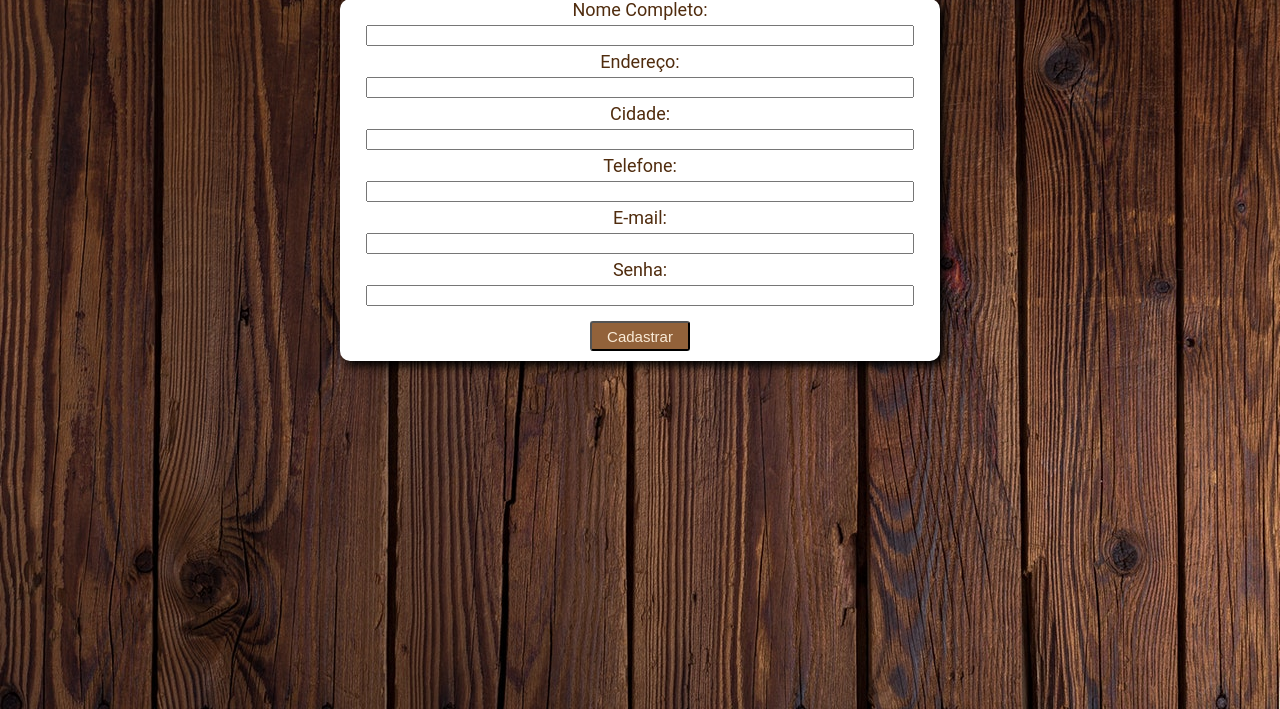
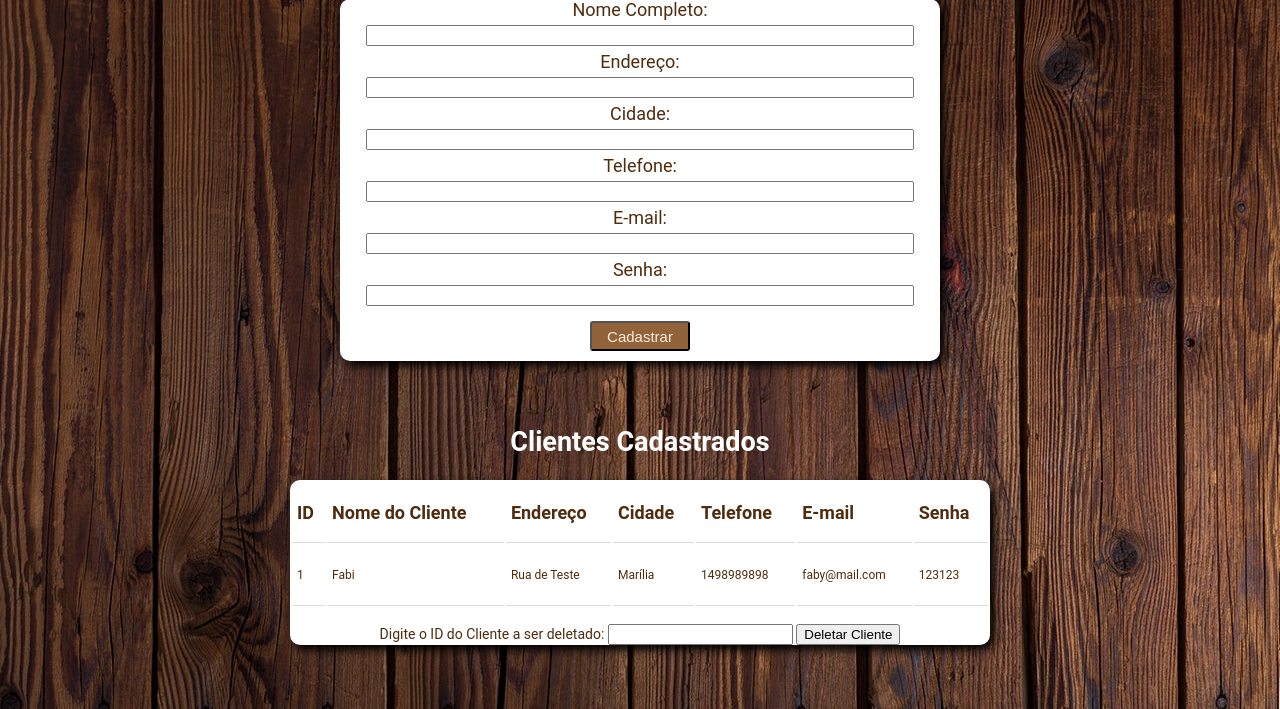
Before and after one commit to fabygiacomini/projeto-hamburgueria, a PHP site: page /cadastro.html in a window 1280 px wide. Shown: the part 91-800 px from the top of the page. Run offline with PHP 8.4, Linux system fonts and the light colour scheme; data comes from the database, SQL or seed files in the repository.

Commit message:
adiciona listagem de clientes cadastrados e a funcionalidade de deletar clientes cadastrados

```diff
--- a/cadastro.html
+++ b/cadastro.html
@@ -32,6 +32,39 @@
       <input type="submit" value="Cadastrar" id="btn-cadastro">
     </form>
   </div>
+  <section>
+    <br>
+    <br>
+    <h2>Clientes Cadastrados</h2>
+    <div class="result">
+      <table>
+        <thead>
+          <tr>
+            <th>ID</th>
+            <th>Nome do Cliente</th>
+            <th>Endereço</th>
+            <th>Cidade</th>
+            <th>Telefone</th>
+            <th>E-mail</th>
+            <th>Senha</th>
+          </tr>
+        </thead>
+        <tbody id="tabelaClientes">
+
+        </tbody>
+      </table>
+      <div id="sectionDelete"></div>
+        <form id="deletarCliente">
+          <label for="campoId" style="font-size: 14px;">Digite o ID do Cliente a ser deletado:
+            <input type="number" name="campoId" id="campoId">
+          </label>
+          <label for="btn-delete-cliente">
+            <input type="submit" name="btn-delete-cliente" id="btn-delete-cliente" value="Deletar Cliente">
+          </label>
+        </form>
+      </div>
+    </div>
+  </section>
   <script src="cadastroClientes.js"></script>
 </body>
 </html>
--- a/cadastroClientes.js
+++ b/cadastroClientes.js
@@ -1,3 +1,39 @@
+window.onload = () => {
+  listarClientes()
+}
+
+/**
+ * Lista todos os clientes cadastrados
+ * @return {undefined}
+ */
+function listarClientes () {
+  fetch("funcoes.php?operacao=listarClientes")
+  .then((result) => result.json())
+  .then((clientesCadastrados) => {
+    // console.log(clientesCadastrados)
+    let listaDeClientes = ''
+    clientesCadastrados.forEach((cliente) => {
+      let novoCliente = `
+      <tr>
+      <td>${cliente.id_cli}</td>
+      <td>${cliente.nome}</td>
+      <td>${cliente.endereco}</td>
+      <td>${cliente.cidade}</td>
+      <td>${cliente.telefone}</td>
+      <td>${cliente.email}</td>
+      <td>${cliente.senha}</td>
+      </tr>`;
+      listaDeClientes += novoCliente;
+    })
+
+    const containerClientes = document.getElementById('tabelaClientes')
+    containerClientes.innerHTML = listaDeClientes;
+  })
+}
+
+/**
+ * Para cadastrar um cliente no banco de dados
+ */
 const formularioCadastro  = document.getElementById('cadastroClientes')
 
 formularioCadastro.addEventListener('submit', function(event) {
@@ -11,9 +47,28 @@ formularioCadastro.addEventListener('submit', function(event) {
   }).then((resposta) => {
        return resposta.json()
   }).then((respostaConvertida) => {
-      console.log(respostaConvertida)
+      // console.log(respostaConvertida)
       alert(respostaConvertida.mensagem)
+      listarClientes();
   }).catch((error) => {
     console.error(error)
   })
 });
+
+/**
+ * Para deletar um cliente no banco de dados
+ */
+const formDelete = document.getElementById('deletarCliente')
+formDelete.addEventListener('submit', function(event) {
+  event.preventDefault();
+
+  const idADeletar = document.getElementById('campoId').value;
+  console.log(idADeletar)
+  fetch('funcoes.php?operacao=deletarCliente&id_cli=' + idADeletar)
+  .then((resposta) => resposta.json())
+  .then((mensagemConvertida) => {
+    alert(mensagemConvertida.mensagem)
+    listarClientes();
+  })
+  .catch((error) => console.error(error))
+});
--- a/funcoes.php
+++ b/funcoes.php
@@ -151,6 +151,11 @@ function pedidosPorData($dataBuscada)
 }
 
 
+/**
+ * Cadastra um cliente no banco de dados
+ * @param array $dadosDoFormdados inseridos no formulário de cadastro
+ * @return array mensagem de sucesso ou falha
+ */
 function cadastrarNovoCliente($dadosDoForm)
 {
 
@@ -162,6 +167,7 @@ function cadastrarNovoCliente($dadosDoForm)
     // $sqlInsercaoDdeNovoCliente = "INSERT INTO cliente (nome, endereco, cidade, telefone, email, senha) VALUES (" . $dadosDoForm['nome'] . "," . $dadosDoForm['endereco'] . "," . $dadosDoForm['cidade'] . "," . $dadosDoForm['telefone'] . ","  . $dadosDoForm['email'] . "," . $dadosDoForm['senha'] . ")";
 
     $cadastrarCliente = $conexao->prepare($sqlInsercaoDdeNovoCliente);
+
     $cadastrarCliente->bindParam(':nome', $dadosDoForm['nome'], PDO::PARAM_STR);
     $cadastrarCliente->bindParam(':endereco', $dadosDoForm['endereco'], PDO::PARAM_STR);
     $cadastrarCliente->bindParam(':cidade', $dadosDoForm['cidade'], PDO::PARAM_STR);
@@ -179,6 +185,39 @@ function cadastrarNovoCliente($dadosDoForm)
   ];
 }
 
+/**
+ * Recupera todos os clientes já cadastrados
+ * @return array
+ */
+function recuperaClientes()
+{
+  $conexao = criaConexao();
+  $consulta = $conexao->prepare("SELECT * FROM cliente");
+  $consulta->execute();
+  return $consulta->fetchAll(PDO::FETCH_ASSOC);
+}
+
+
+/**
+ * Deleta cliente cadastrado do banco
+ * @param integer $idClienteADeletar número de identificação do cliente a ter seu cadastro deletado
+ * @return array mensagem de sucesso ou falha
+ */
+function deletarCliente ($idClienteADeletar)
+{
+  try {
+    $conexao = criaConexao();
+    $deletaCliente = $conexao->prepare("DELETE FROM cliente WHERE id_cli = $idClienteADeletar;");
+    $deletaCliente->execute();
+  } catch(Exception $e) {
+    return ['mensagem' => 'Houve uma falha ao deletar cliente: ' . $e->getMessage()];
+  }
+
+  return [
+    'mensagem' => 'Cliente removido com sucesso!',
+  ];
+}
+
 
 
 $postJson = file_get_contents('php://input');
@@ -188,6 +227,7 @@ $parametroDoCorpoDaUrl = $postJson;
 
 // VERIFICACOES: verifica qual operacao foi passada pelo javascript através do parametro na URL
 // para definir o que vai fazer
+
 if ($operacao['operacao'] == 'mostrarTudo') {
   $resultado = recuperaProdutos();
   echo json_encode($resultado);
@@ -226,3 +266,14 @@ if ($operacao['operacao'] == 'cadastrarClientes') {
   $resultado = cadastrarNovoCliente($dadosDoForm);
   echo json_encode($resultado);
 }
+
+if ($operacao['operacao'] == 'listarClientes') {
+  $resultado = recuperaClientes();
+  echo json_encode($resultado);
+}
+
+if ($operacao['operacao'] == 'deletarCliente') {
+  $idClienteADeletar = $_GET['id_cli'];
+  $resultado = deletarCliente($idClienteADeletar);
+  echo json_encode($resultado);
+}
--- a/index.php
+++ b/index.php
@@ -11,7 +11,9 @@
 <body>
   <header>
     <!-- logo da hamburgueria e menu -->
-    <img src="logoprov.png" alt="logo" id="logo">
+    <div>
+      <img src="logo.png" alt="logo" id="logo">
+    </div>
     <nav>
       <span><a href="#content">MENU</a></span>
       <span><a href="historico.html">HISTÓRICO DE PEDIDOS</a></span>
--- a/main.js
+++ b/main.js
@@ -1,5 +1,6 @@
 let carrinho = [];
 
+// Carrega na página os hamburgueres cadastrados no banco de dados
 window.onload = () => {
   fetch('funcoes.php?operacao=mostrarTudo')
   .then((respostaInicial) => {
--- a/outrasPgsStyle.css
+++ b/outrasPgsStyle.css
@@ -10,7 +10,7 @@ body {
 div.result {
   background-color: white;
   color: rgb(80, 44, 14);
-  width: 600px;
+  width: 700px;
   margin: 0 auto;
   border-radius: 10px;
   box-shadow: 5px 5px 10px black;
@@ -19,11 +19,11 @@ div.result {
 div#tabelaHistorico {
   background-color: white;
   color: rgb(80, 44, 14);
-  width: 800px;
+  width: 900px;
   margin: 0 auto;
   border-radius: 10px;
   box-shadow: 5px 5px 10px black;
-  font-size: 14px;
+  font-size: 13px;
   text-align: center;
 }
 
@@ -31,7 +31,6 @@ div#resPed {
   width: 600px;
   margin: 0 auto;
 }
-
 
 .inputcadastro {
   width: 200px;
@@ -62,3 +61,29 @@ div#resPed {
   color: antiquewhite;
   font-size: 15px;
 }
+
+#tabelaClientes {
+  display: flexbox;
+  justify-content: space-evenly;
+  background-color: white;
+  color: rgb(80, 44, 14);
+  width: 600px;
+  margin: 5px auto;
+  font-size: 12px;
+  text-align: left;
+}
+
+table {
+  width: 100%;
+}
+
+th, td {
+  height: 50px;
+  padding: 5px;
+  text-align: left;
+  border-bottom: 1px solid #ddd;
+}
+
+#sectionDelete {
+padding: 7px;
+}
```
Also changed, not shown: styleMain.css (+9 -2 lines), README.md, logo.png (added), logooriginal.jpg (added), logoprov.png (deleted), 1 other file.
